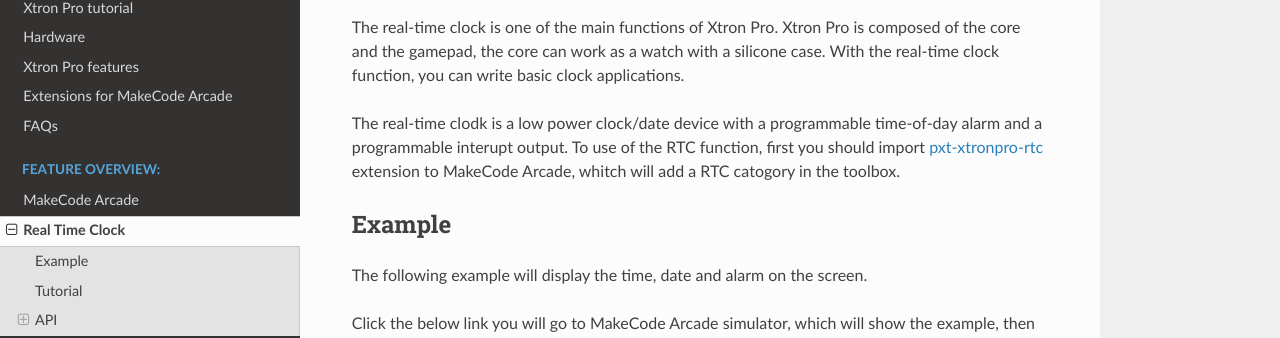
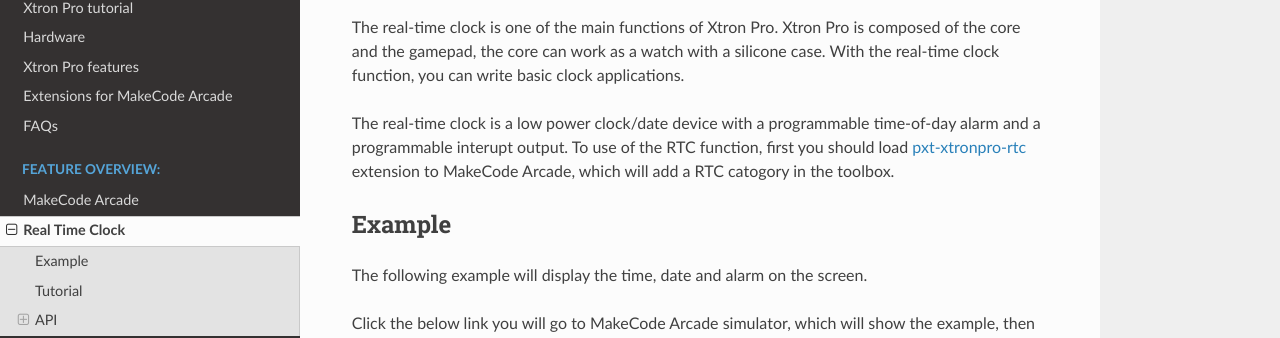
Before and after one commit to Ovobot/Xtron-docs, a Sphinx documentation site: the page built from docs/source/real-time-clock.md, in a window 1280 px wide and 900 px high. Shown: the part 144-482 px from the top of the window. Built offline with Sphinx 7.4.7 and the Read the Docs theme 2.0.0, drawn with Linux system fonts in a browser that asks for light colours.

Commit message:
fix typo

```diff
--- a/docs/source/real-time-clock.md
+++ b/docs/source/real-time-clock.md
@@ -2,7 +2,7 @@
 
 The real-time clock is one of the main functions of Xtron Pro. Xtron Pro is composed of the core and the gamepad, the core can work as a watch with a silicone case. With the real-time clock function, you can write basic clock applications.
 
-The real-time clodk is a low power clock/date device with a programmable time-of-day alarm and a programmable interupt output. To use of the RTC function, first you should import [pxt-xtronpro-rtc](pxt-extensions.md) extension to MakeCode Arcade, whitch will add a RTC catogory in the toolbox.
+The real-time clock is a low power clock/date device with a programmable time-of-day alarm and a programmable interupt output. To use of the RTC function, first you should load [pxt-xtronpro-rtc](pxt-extensions.md) extension to MakeCode Arcade, which will add a RTC catogory in the toolbox.
 
 ## Example
 
```
Also changed, not shown: docs/source/features.md (+1 -1 lines).
